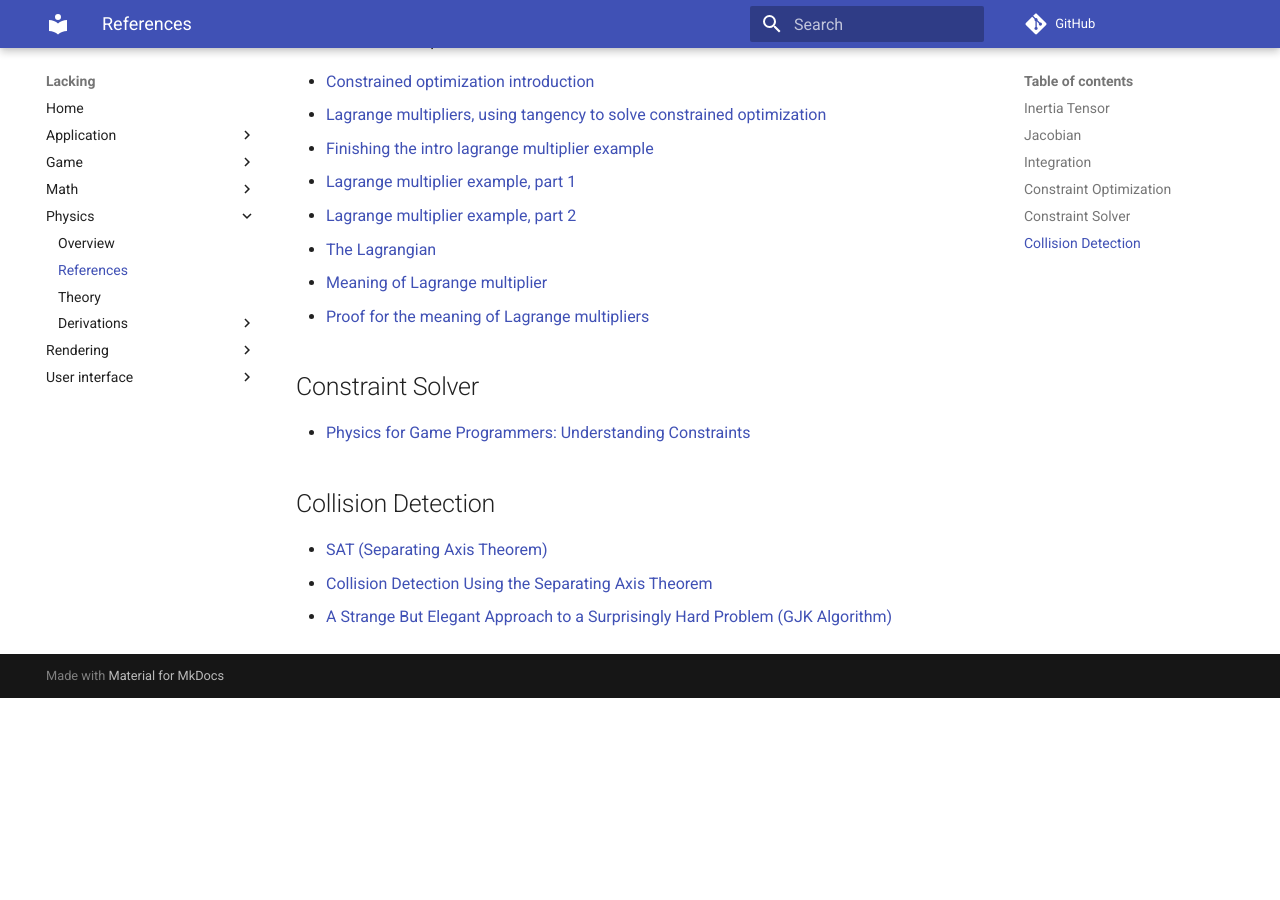
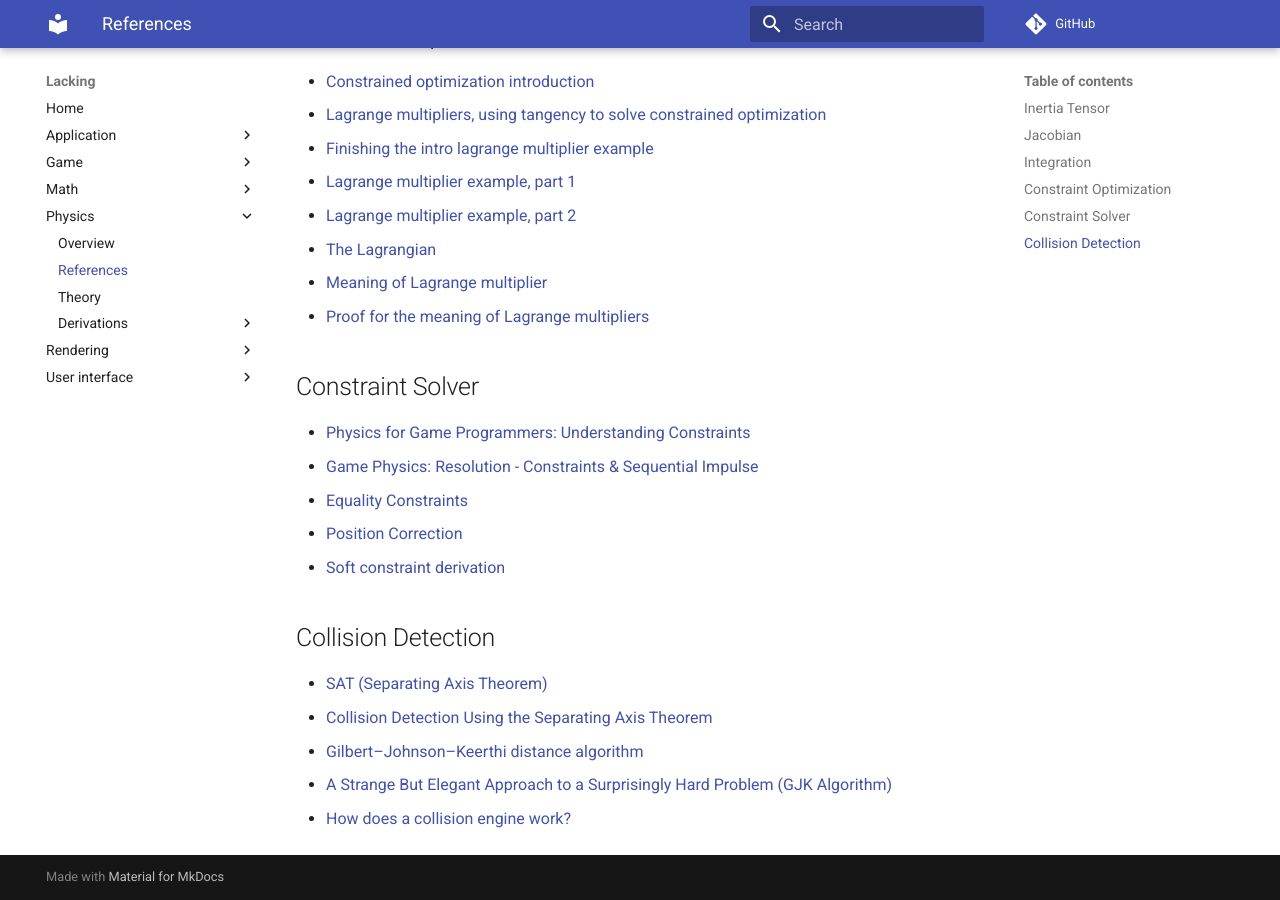
Before and after one commit to mokiat/lacking, an MkDocs documentation site: the page built from docs/physics/references.md, in a window 1280 px wide and 900 px high, scrolled down 1014 px. Built offline with MkDocs 1.6.1 and Material for MkDocs 9.7.7, drawn with Linux system fonts in a browser that asks for light colours; comment, search, counter and statistics services are not loaded; before the commit the page ends 1712 px from its top, so only the background shows below that.

Commit message:
Add more references

```diff
--- a/docs/physics/references.md
+++ b/docs/physics/references.md
@@ -41,9 +41,15 @@ The following articles and videos are a good place to start.
 ## Constraint Solver
 
 - [Physics for Game Programmers: Understanding Constraints](https://www.youtube.com/watch?v=SHinxAhv1ZE)
+- [Game Physics: Resolution - Constraints & Sequential Impulse](http://allenchou.net/2013/12/game-physics-constraints-sequential-impulse/)
+- [Equality Constraints](http://myselph.de/gamePhysics/equalityConstraints.html)
+- [Position Correction](https://pybullet.org/Bullet/phpBB3/viewtopic.php?t=1644)
+- [Soft constraint derivation](https://pybullet.org/Bullet/phpBB3/viewtopic.php?t=8888)
 
 ## Collision Detection
 
 - [SAT (Separating Axis Theorem)](https://dyn4j.org/2010/01/sat/)
 - [Collision Detection Using the Separating Axis Theorem](https://gamedevelopment.tutsplus.com/tutorials/collision-detection-using-the-separating-axis-theorem--gamedev-169)
+- [Gilbert–Johnson–Keerthi distance algorithm](https://en.wikipedia.org/wiki/Gilbert%E2%80%93Johnson%E2%80%93Keerthi_distance_algorithm)
 - [A Strange But Elegant Approach to a Surprisingly Hard Problem (GJK Algorithm)](https://www.youtube.com/watch?v=ajv46BSqcK4)
+- [How does a collision engine work?](https://gamedev.stackexchange.com/questions/26501/how-does-a-collision-engine-work)
```
